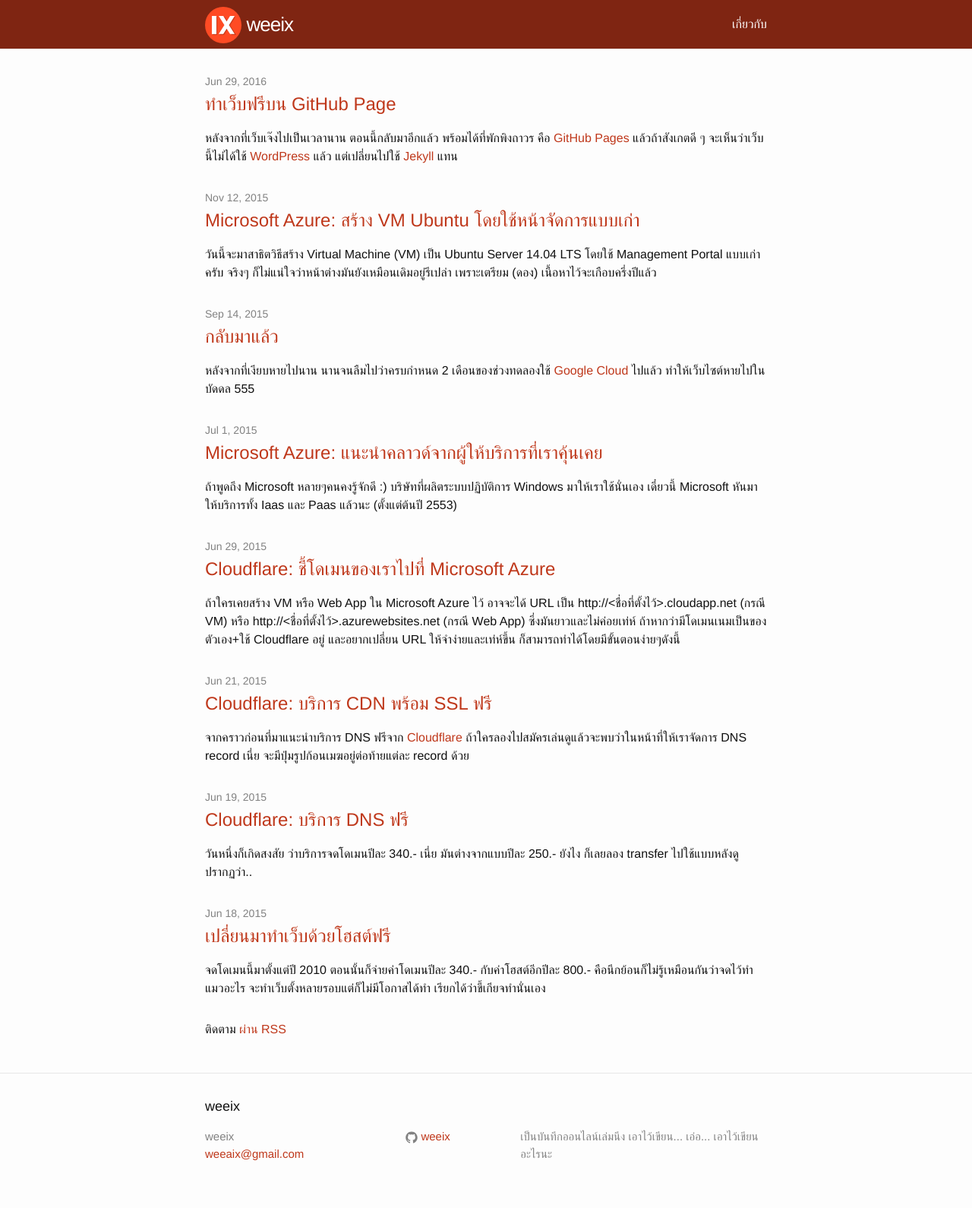
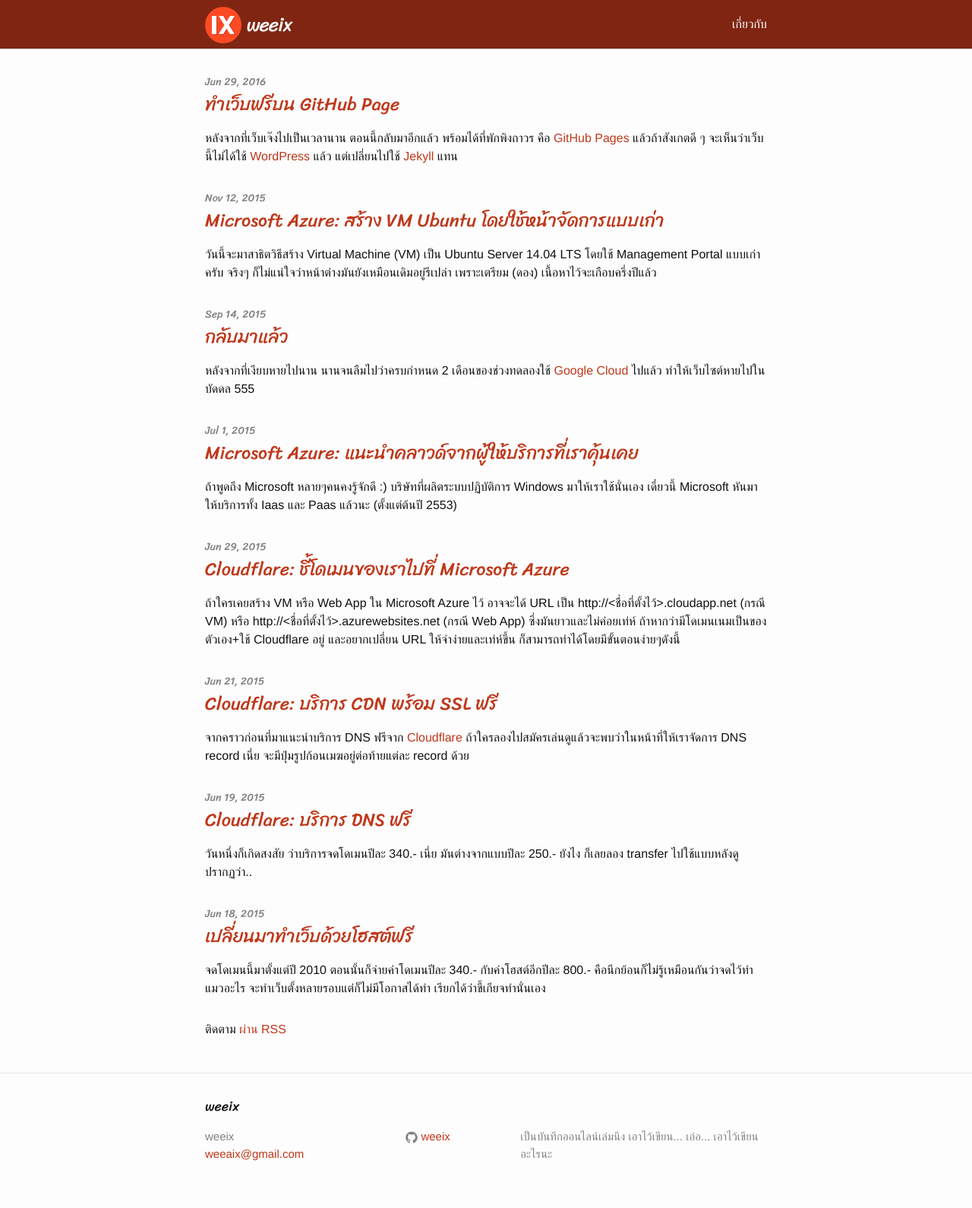
Before and after one commit to weeix/weeix.github.io, a Jekyll site: the page built from index.html, in a window 1280 px wide. Shown: the whole page at 76% size. Built offline with Jekyll 4.4.1, drawn with Linux system fonts in a browser that asks for light colours.

```diff
--- a/_includes/head.html
+++ b/_includes/head.html
@@ -6,6 +6,7 @@
   <title>{% if page.title %}{{ page.title | escape }}{% else %}{{ site.title | escape }}{% endif %}</title>
   <meta name="description" content="{% if page.excerpt %}{{ page.excerpt | strip_html | strip_newlines | truncate: 160 }}{% else %}{{ site.description }}{% endif %}">
 
+  <link href="https://fonts.googleapis.com/css?family=Sriracha" rel="stylesheet">
   <link rel="stylesheet" href="{{ "/css/main.css" | prepend: site.baseurl }}">
   <link rel="canonical" href="{{ page.url | replace:'index.html','' | prepend: site.baseurl | prepend: site.url }}">
   <link rel="alternate" type="application/rss+xml" title="{{ site.title }}" href="{{ "/feed.xml" | prepend: site.baseurl | prepend: site.url }}">
--- a/_sass/_base.scss
+++ b/_sass/_base.scss
@@ -83,6 +83,7 @@
  */
 h1, h2, h3, h4, h5, h6 {
     font-weight: $base-font-weight;
+    font-family: 'Sriracha', cursive;
 }
 
 
--- a/_sass/_layout.scss
+++ b/_sass/_layout.scss
@@ -13,6 +13,7 @@
 .site-title {
     font-size: 26px;
     font-weight: 300;
+    font-family: 'Sriracha', cursive;
     line-height: 64px;
     letter-spacing: -1px;
     margin-bottom: 0;
@@ -191,6 +192,7 @@
 
 .post-meta {
     font-size: $small-font-size;
+    font-family: 'Sriracha', cursive;
     color: $grey-color;
 }
 
```
